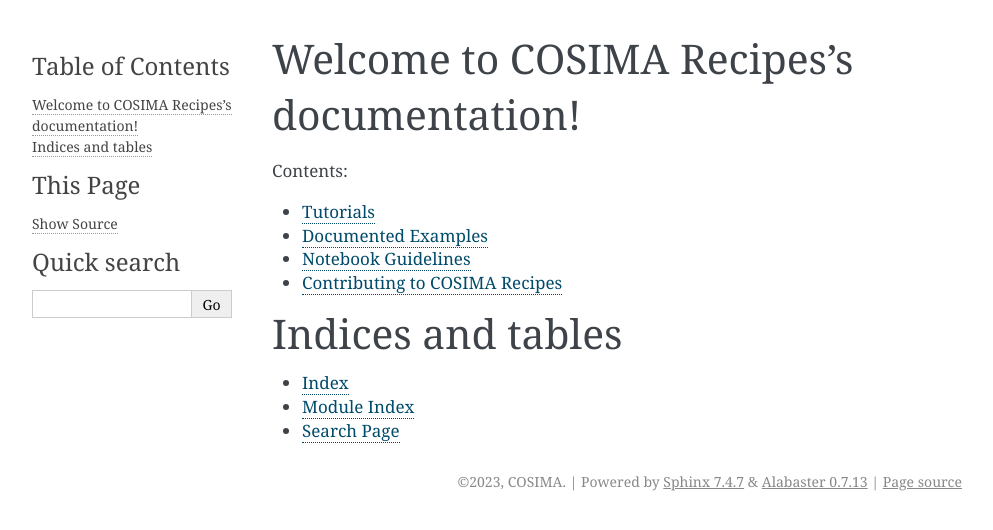
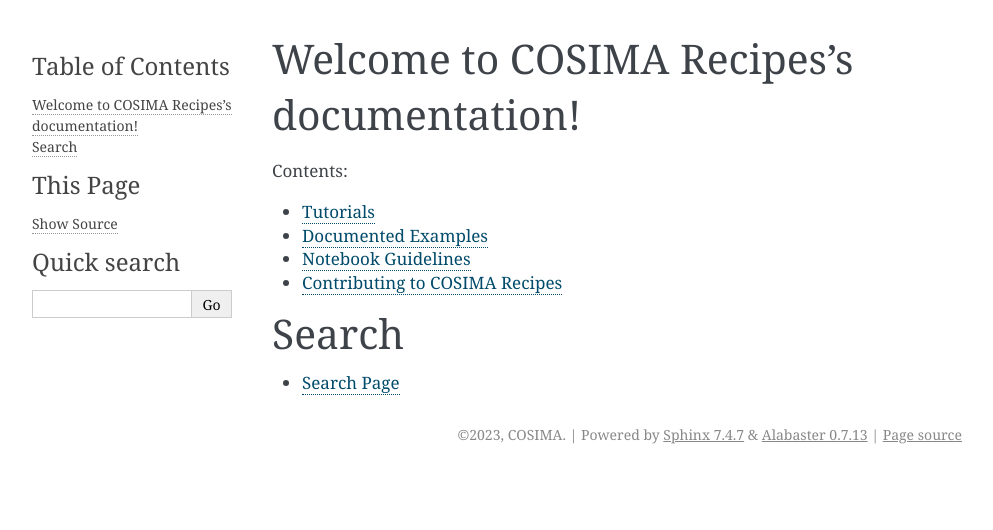
Before and after one commit to COSIMA/cosima-recipes, a Sphinx documentation site: the page built from docs/index.rst, in a window 1280 px wide. Shown: the top 530 px of the page, without its empty margins (148-1141 px from the left). Built offline with Sphinx 7.4.7, drawn with Linux system fonts in a browser that asks for light colours.

```diff
--- a/docs/index.rst
+++ b/docs/index.rst
@@ -16,9 +16,7 @@ Welcome to COSIMA Recipes's documentation!
    contributing
 
 
-Indices and tables
-==================
+Search
+======
 
-* :ref:`genindex`
-* :ref:`modindex`
 * :ref:`search`
```
